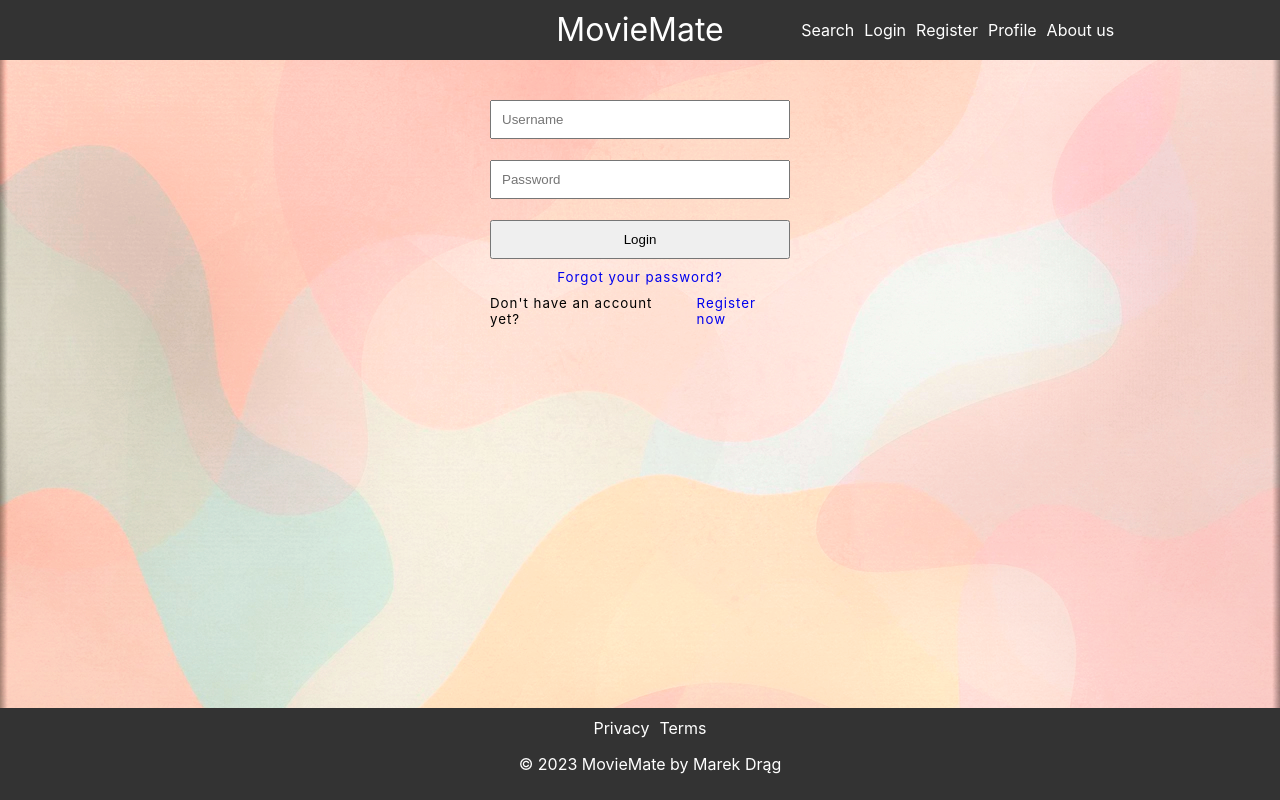
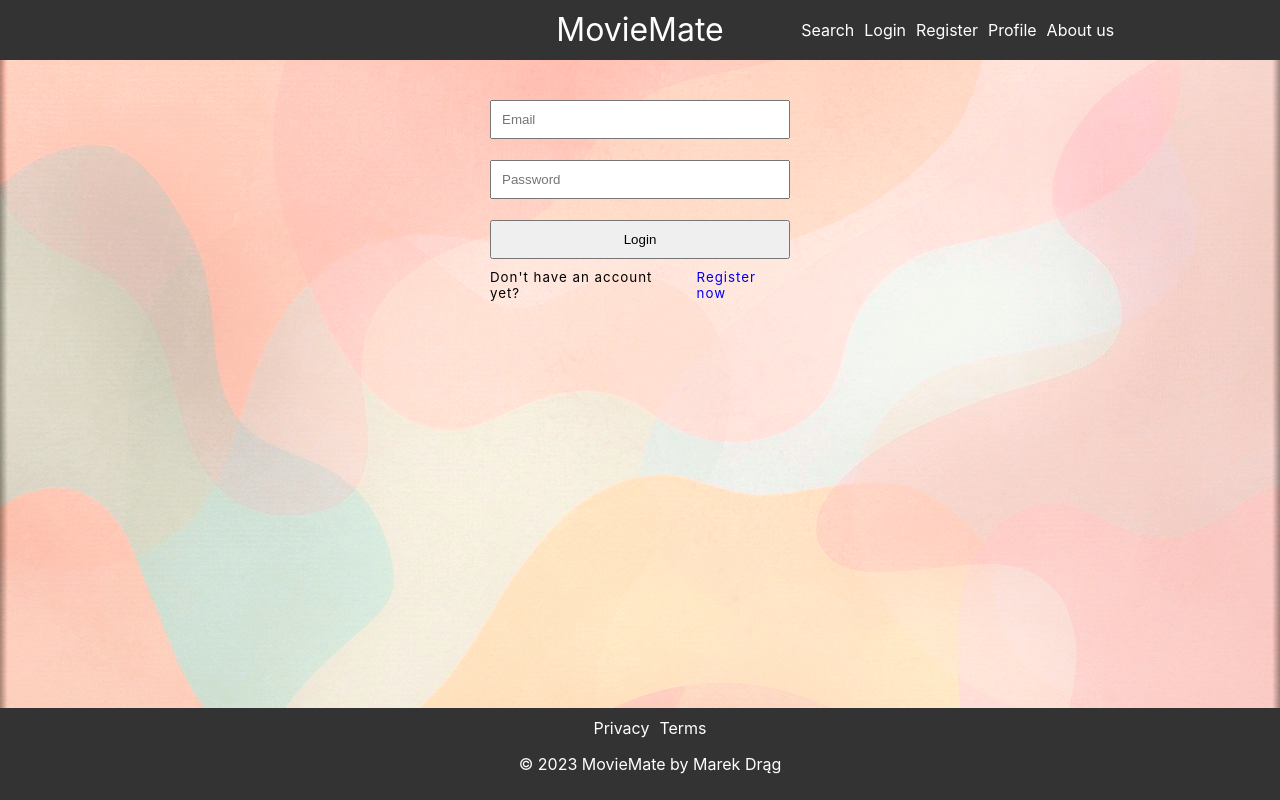
Before and after one commit to UserMarekDrag/MovieMate-frontend, a React (Create React App) app: page /login in a window 1280 px wide. Built offline with nearby package versions, Linux system fonts and the light colour scheme.

Commit message:
Switched to Token Auth in Login component

```diff
--- a/src/components/Login.js
+++ b/src/components/Login.js
@@ -1,48 +1,49 @@
 import React, { useState } from 'react';
 import axios from 'axios';
-import { Link } from 'react-router-dom';
+import { Link, useNavigate } from 'react-router-dom';
 import InputField from './InputField';
 
 import './Login.css';
 
 function Login() {
-  const [username, setUsername] = useState("");
+  const navigate = useNavigate();
+  const [email, setEmail] = useState("");
   const [password, setPassword] = useState("");
   const [error, setError] = useState(null);
 
   const handleSubmit = async event => {
     event.preventDefault();
 
-      // Validation
-      if (!username || !password) {
+    if (!email || !password) {
         setError("Please fill in all fields correctly.");
         return;
     }
 
     const user = {
-          username: username,
+        email: email,
         password: password,
     };
 
     try {
-          const response = await axios.post('http://localhost:8000/api-user/login', user);
-          console.log(response.data);
+        const response = await axios.post('http://localhost:8000/api-user/login/', user);
+        localStorage.setItem('token', response.data.token);
+        navigate('/profile');
     } catch (err) {
-          // Assuming the API returns a message in case of an error
+        if (err.response) {
             setError(err.response.data.message);
+        } else {
+            setError("An error occurred");
+        }
     }
   };
 
   return (
     <form className="login-form" onSubmit={handleSubmit}>
-      <InputField type="text" value={username} onChange={e => setUsername(e.target.value)} placeholder="Username" />
+      <InputField type="email" value={email} onChange={e => setEmail(e.target.value)} placeholder="Email"/>
       <InputField type="password" value={password} onChange={e => setPassword(e.target.value)} placeholder="Password" />
       <button type="submit">Login</button>
       {error && <div className="error-message">{error}</div>}
-      <div class="login-links">
-        <Link to="/password/reset">Forgot your password?</Link>
-      </div>
-      <div class="login-links">
+      <div className="login-links">
         <span>Don't have an account yet?</span>
         <Link to="/register">Register now</Link>
       </div>
```
Lines whose indentation alone changed are shown as unchanged.
